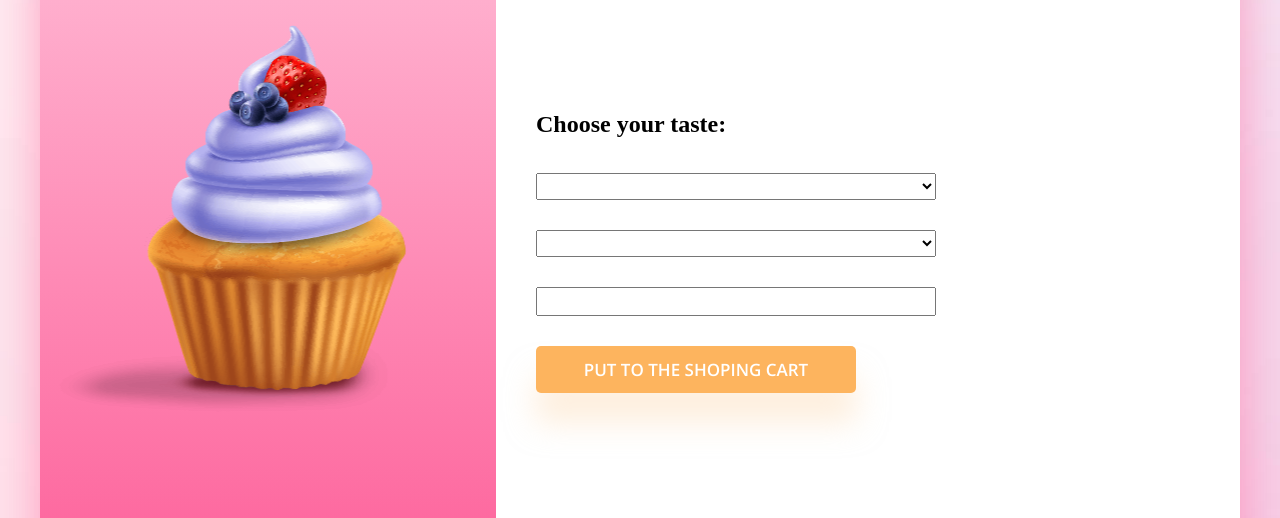
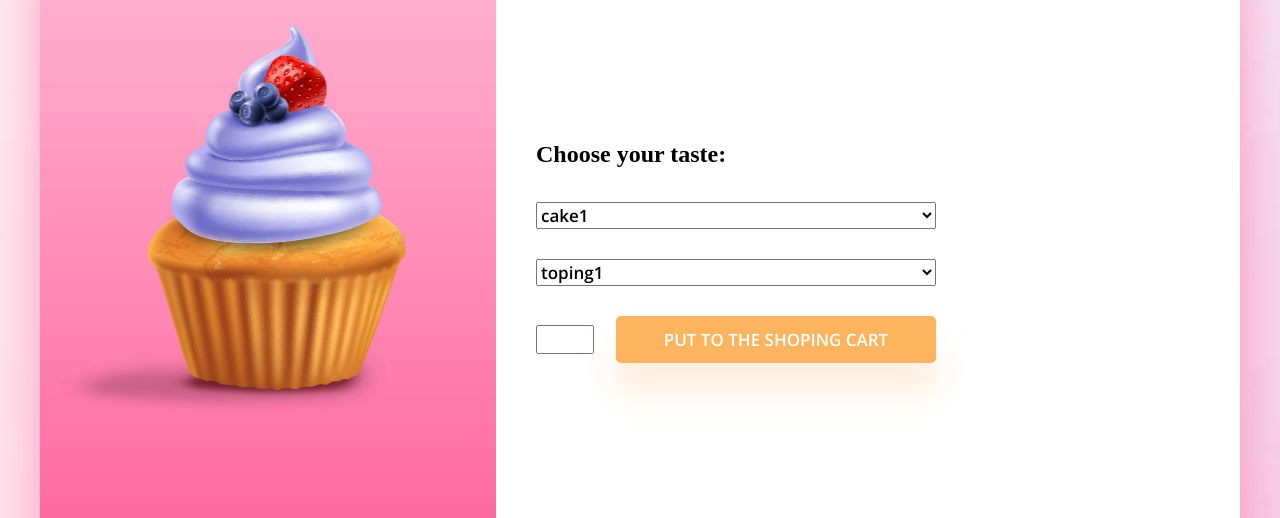
Before and after one commit to annnet7/make_your_cupcake_react, a plain HTML site: page index.html in a window 1280 px wide. Both pictures are taken after a click on the button "START TO СOLLECT YOUR FAVORITE FLAVOR". Shown: the part 139-657 px from the top of the page. Drawn offline with nearby package versions, Linux system fonts and the light colour scheme.

Commit message:
option to select

```diff
--- a/index.html
+++ b/index.html
@@ -46,8 +46,11 @@
                             <h2>Choose your taste:</h2>
                             <select name="cakeSelect" id="cakeSelect"></select>
                             <select name="topSelect" id="topSelect"></select>
-                            <input type="number" min="1">
-                            <button id="adToShopingCartButton">Put to the shoping cart</button>
+                            <div class="row">
+                                <input type="number" min="1">
+                                <button id="adToShopingCartButton">Put to the shoping cart</button>
+
+                            </div>
                         </div>
 
                     </div>
--- a/main.js
+++ b/main.js
@@ -29,4 +29,14 @@ document.addEventListener("DOMContentLoaded", () => {
     console.log(cakeArray);
     console.log(topingArray);
 
+    let cakeSelect = document.getElementById('cakeSelect');
+    let topSelect = document.getElementById('topSelect');
+
+    cakeArray.map(function(el){
+       return cakeSelect.innerHTML+='<option value='+el.id+'>'+el.nameText+'</option>';
+    })
+    topingArray.map(function(el){
+        return topSelect.innerHTML+='<option value='+el.id+'>'+el.nameText+'</option>';
+    })
+
 });
--- a/style.css
+++ b/style.css
@@ -202,6 +202,9 @@ input {
   font-size: 17px;
   line-height: 23px;
 }
+.parameters input[type="number"] {
+  width: 50px;
+}
 
 @media only screen and (max-width: 700px) {
   .leftcol {
```
